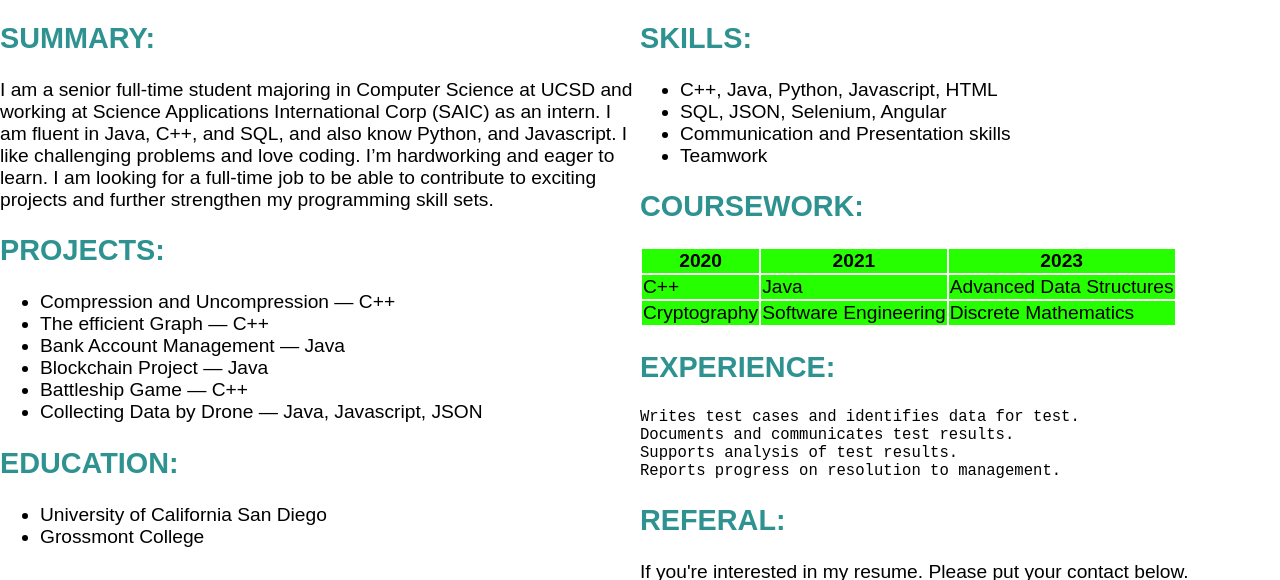
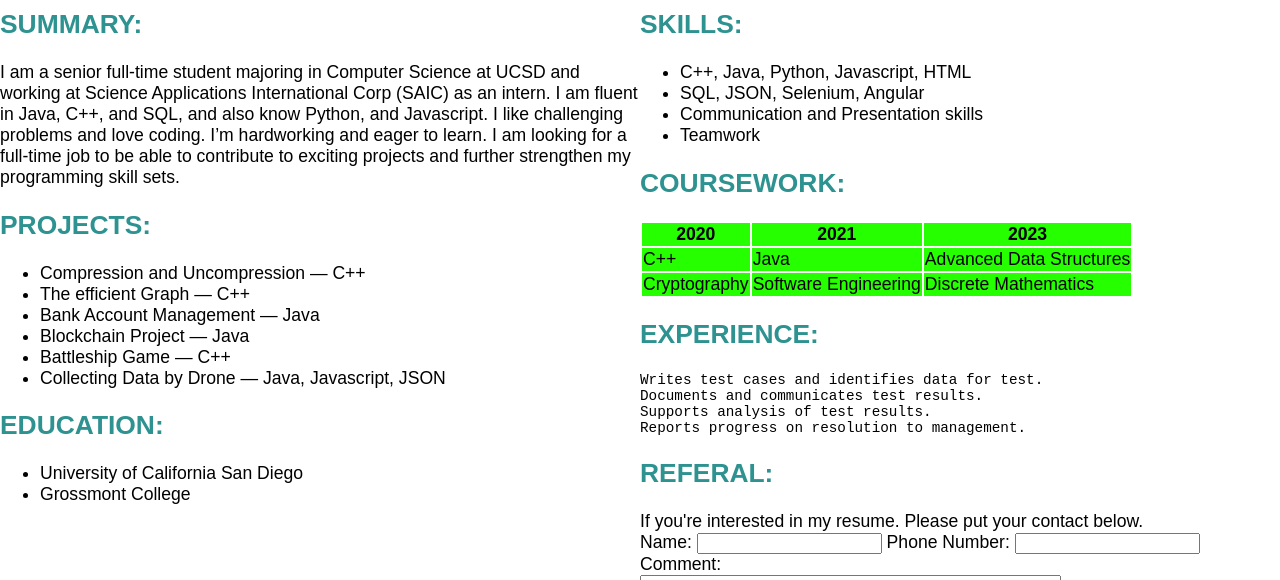
Before and after one commit to kkn003/cse134-hw3, a plain HTML site: page index.html in a window 1280 px wide. Shown: the part 295-875 px from the top of the page. Drawn offline with Linux system fonts and the light colour scheme.

Commit message:
Update index.html

```diff
--- a/index.html
+++ b/index.html
@@ -38,7 +38,7 @@
 
             @media (min-width: 320px) {
                 body {
-                    font-size: 0.3em;
+                    font-size: 0.5em;
                     margin: auto;
                     padding: auto;
                 }
@@ -49,7 +49,7 @@
 
             @media (min-width: 375px) {
                 body {
-                    font-size: 0.4em;
+                    font-size: 0.7em;
                     margin: auto;
                     padding: auto;
                 }
@@ -60,7 +60,7 @@
 
             @media (min-width: 480px) {
                 body {
-                    font-size: 0.5em;
+                    font-size: 0.8em;
                     margin: auto;
                     padding: auto;
                 }
@@ -71,7 +71,7 @@
 
             @media (min-width: 768px) {
                 body {
-                    font-size: 0.6em;
+                    font-size: 0.9em;
                     margin: auto;
                     padding: auto;
                 }
@@ -93,7 +93,7 @@
 
             @media (min-width: 1280px) {
                 body {
-                    font-size: 1.2em;
+                    font-size: 1.1em;
                     margin: auto;
                     padding: auto;
                 }
@@ -262,7 +262,7 @@ Reports progress on resolution to management.</pre>
                     <br>
                     <label for="comment">Comment:</label>
                     <br>
-                    <textarea name="comment" id="comment" cols="50" rows="10">Please fill your comment here</textarea>
+                    <textarea name="comment" id="comment" cols="50" rows="5">Please fill your comment here</textarea>
                     <br>
                     <input type="submit" value="Submit">
                 </form>
```
